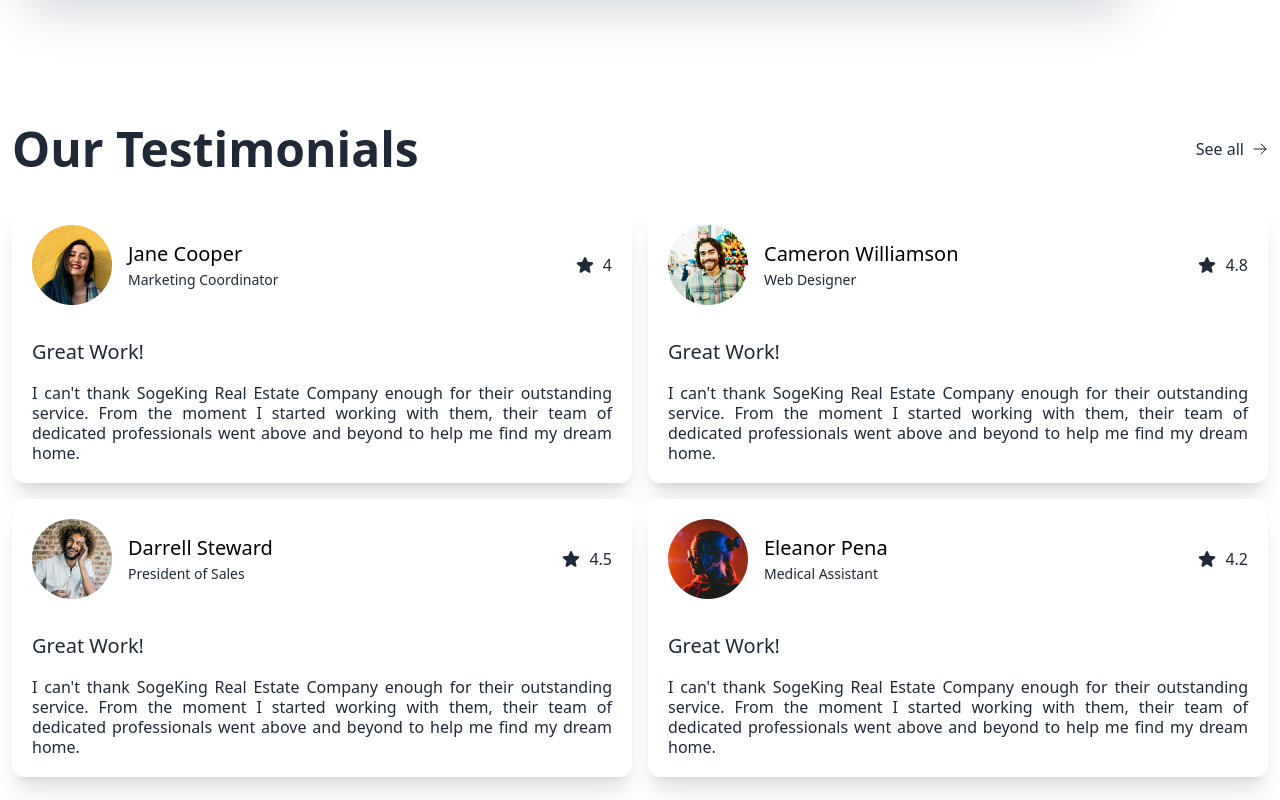
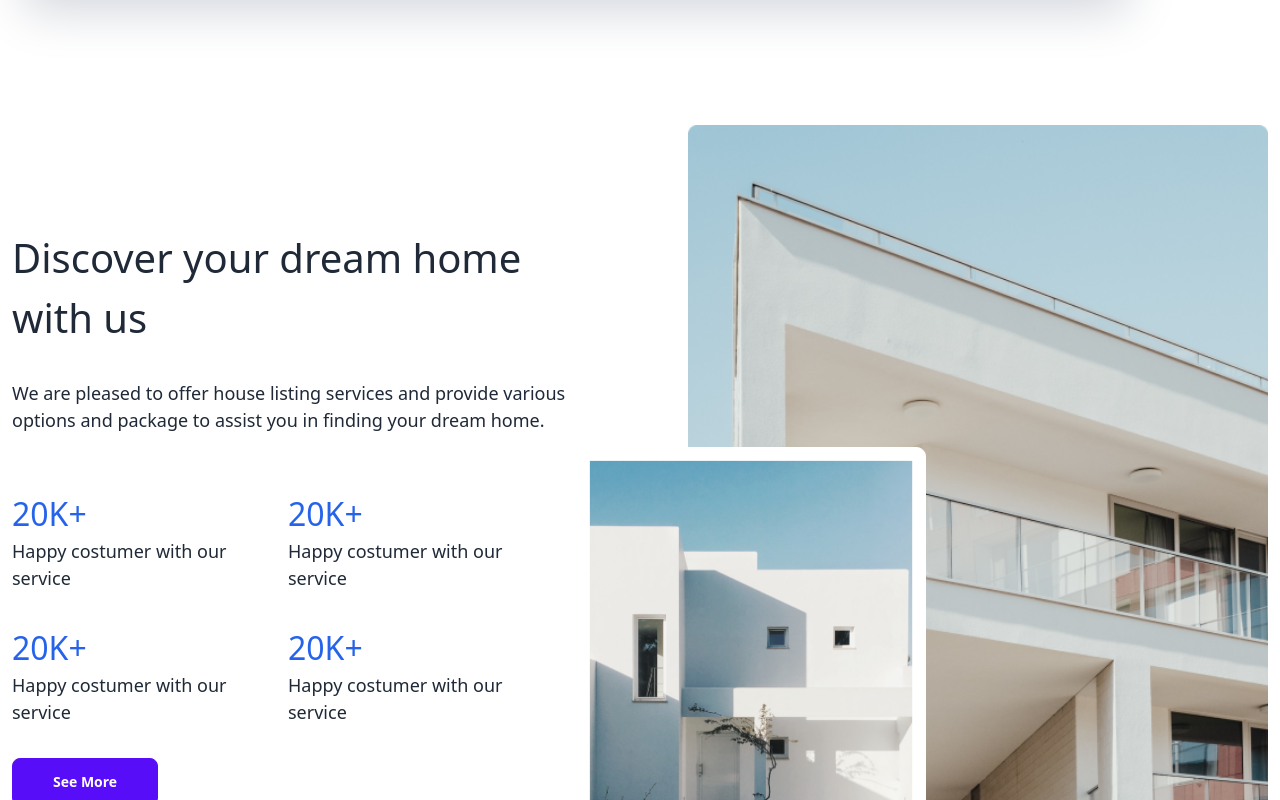
Before and after one commit to hamid19471/realstate, a React (Vite) app: page / in a window 1280 px wide. Shown: the part 960-1760 px from the top of the page. Built offline with nearby package versions, Linux system fonts and the light colour scheme; data requests are answered from the project's data file.

Commit message:
Update: import Discover component to home page

```diff
--- a/src/pages/Home/Home.jsx
+++ b/src/pages/Home/Home.jsx
@@ -1,4 +1,5 @@
 import HeroSection from "../../components/HeroSection/HeroSection";
+import Discover from "../../components/HomeSection/Discover";
 import SearchBox from "../../components/SearchBox/SearchBox";
 import Subscription from "../../components/Subscription/Subscription";
 import Testimonials from "../../components/Testimonials/Testimonials";
@@ -8,6 +9,7 @@ const Home = () => {
     <div>
       <HeroSection />
       <SearchBox />
+      <Discover />
       <Testimonials />
       <Subscription />
     </div>
```
